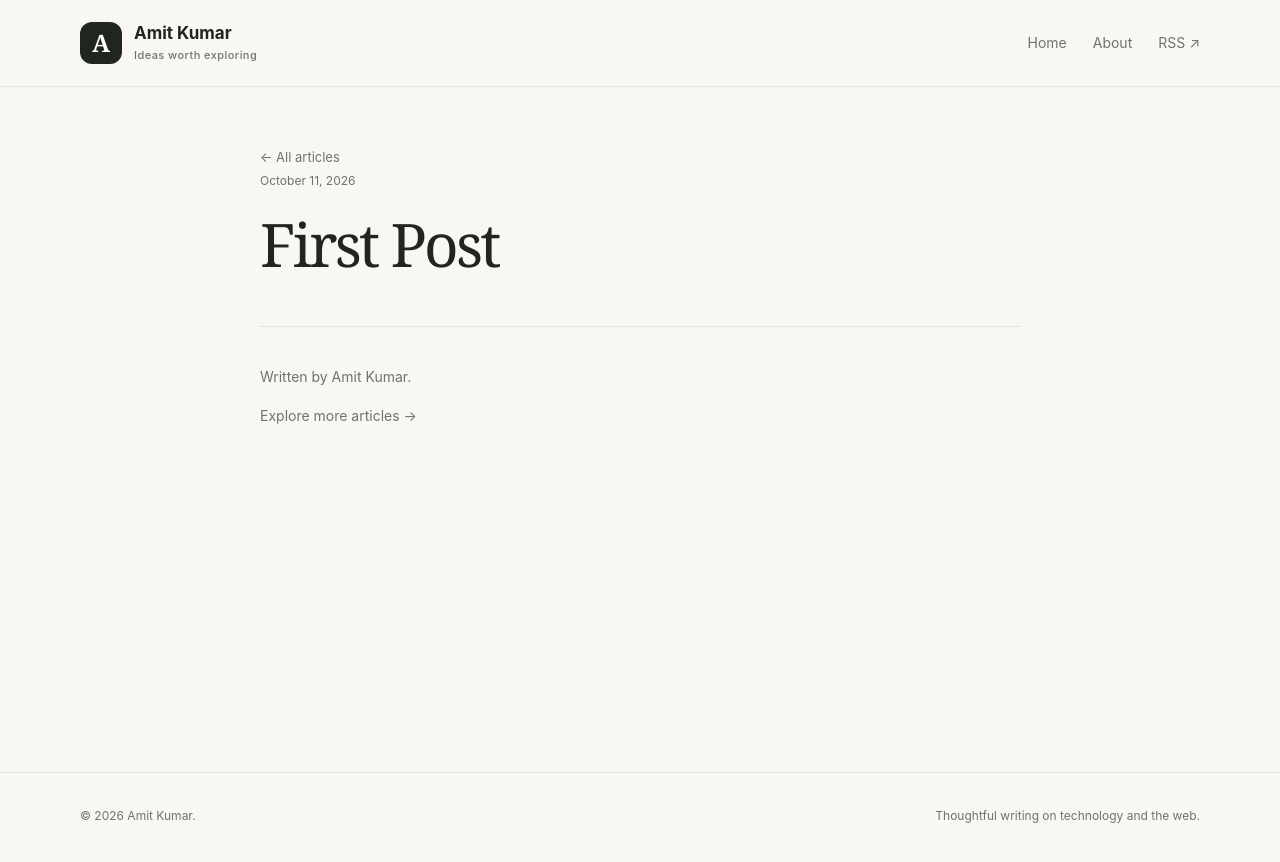
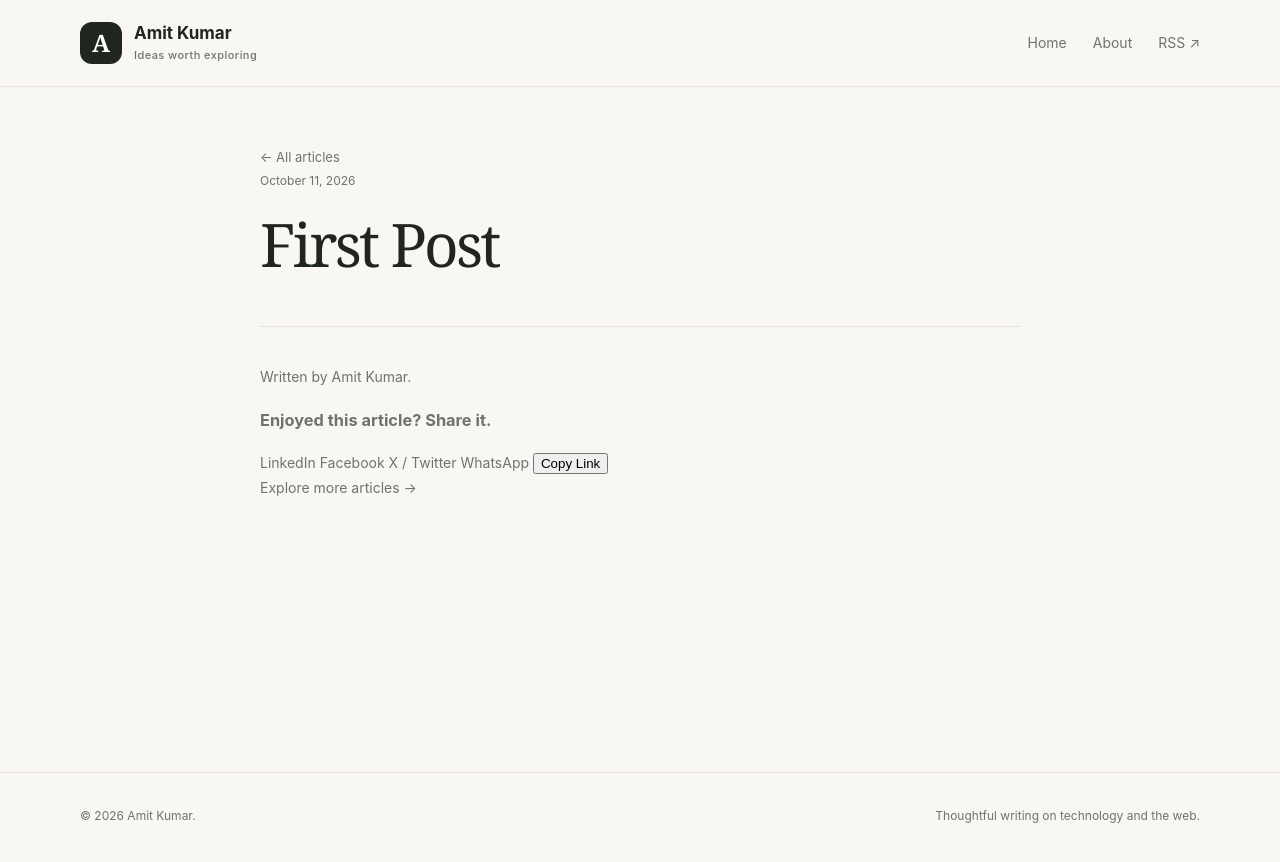
Before and after one commit to Amitkrsocial/amitkrsocial.github.io, a Jekyll site: the page built from _posts/2026-10-11-first-post.md, in a window 1280 px wide. Shown: the top 862 px of the page. Built offline with Jekyll 4.4.1, drawn with Linux system fonts in a browser that asks for light colours; our own code applies the rules of GitHub Pages for plain Markdown files.

Commit message:
Update post.html

```diff
--- a/_layouts/post.html
+++ b/_layouts/post.html
@@ -15,6 +15,30 @@ layout: default
   <div class="article-body">{{ content }}</div>
   <footer class="article-footer">
     <p>Written by {{ page.author | default: site.author.name }}.</p>
+
+<div class="social-share">
+  <h3>Enjoyed this article? Share it.</h3>
+
+  <div class="share-links">
+    <a href="https://www.linkedin.com/sharing/share-offsite/?url={{ page.url | absolute_url | url_encode }}"
+       target="_blank" rel="noopener noreferrer">LinkedIn</a>
+
+    <a href="https://www.facebook.com/sharer/sharer.php?u={{ page.url | absolute_url | url_encode }}"
+       target="_blank" rel="noopener noreferrer">Facebook</a>
+
+    <a href="https://twitter.com/intent/tweet?url={{ page.url | absolute_url | url_encode }}&text={{ page.title | url_encode }}"
+       target="_blank" rel="noopener noreferrer">X / Twitter</a>
+
+    <a href="https://api.whatsapp.com/send?text={{ page.title | url_encode }}%20{{ page.url | absolute_url | url_encode }}"
+       target="_blank" rel="noopener noreferrer">WhatsApp</a>
+
+    <button type="button"
+      onclick="navigator.clipboard.writeText('{{ page.url | absolute_url }}').then(() => this.textContent = 'Link copied!')">
+      Copy Link
+    </button>
+  </div>
+</div>
+
     <a href="{{ '/' | relative_url }}">Explore more articles →</a>
   </footer>
 </article>
```
